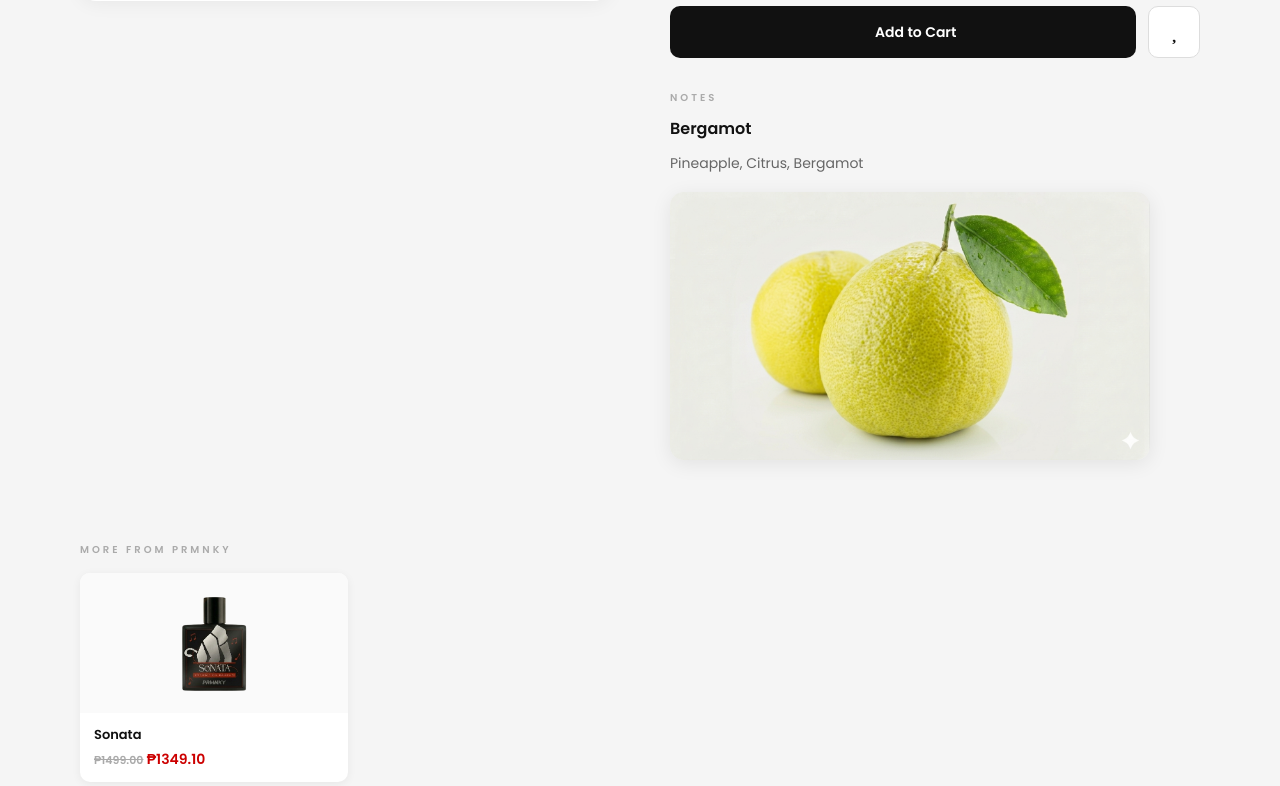
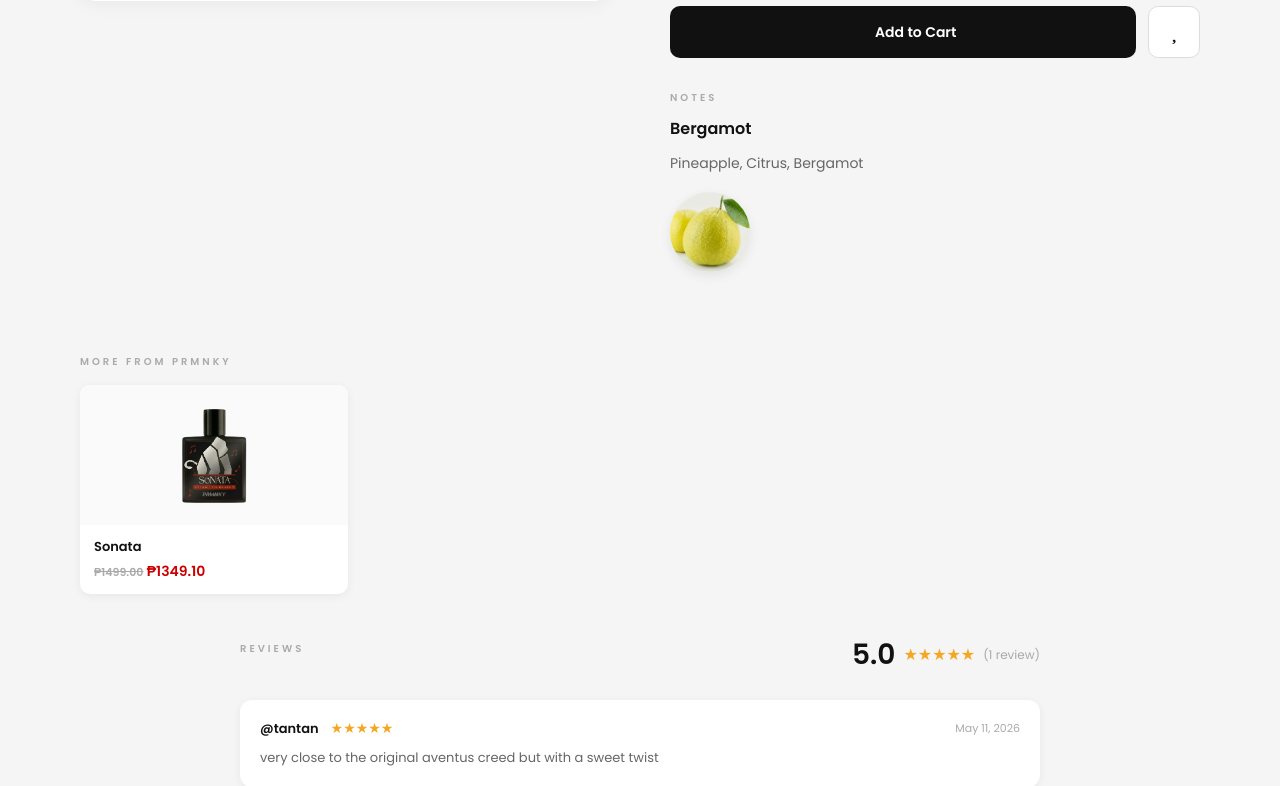
Before and after one commit to StanICT/DeepScent, a Flask app: page /product/1 in a window 1280 px wide. Shown: the part 627-1413 px from the top of the page. Run offline with Flask 3, Linux system fonts and the light colour scheme; some libraries are stand-ins or nearby versions; some web fonts are replaced.

Commit message:
style: resize note image to small circle in product detail

```diff
--- a/website/templates/product_detail.html
+++ b/website/templates/product_detail.html
@@ -273,8 +273,8 @@
 
     .detail-desc { font-size: 14px; color: #666; line-height: 1.8; }
     .detail-note-name { font-size: 16px; font-weight: 700; color: #111; margin-bottom: 10px; }
-    .note-image-wrap { margin-top: 16px; }
-    .note-image-wrap img { width: 100%; max-width: 480px; border-radius: 14px; box-shadow: 0 4px 20px rgba(0,0,0,0.08); }
+    .note-image-wrap { display: flex; gap: 12px; flex-wrap: wrap; margin-top: 16px; }
+    .note-image-wrap img { width: 80px; height: 80px; object-fit: cover; border-radius: 50%; box-shadow: 0 4px 12px rgba(0,0,0,0.08); }
 
     /* Related */
     .related-section { margin: 48px 0 0; }
```
Also changed, not shown: instance/shop.db.
